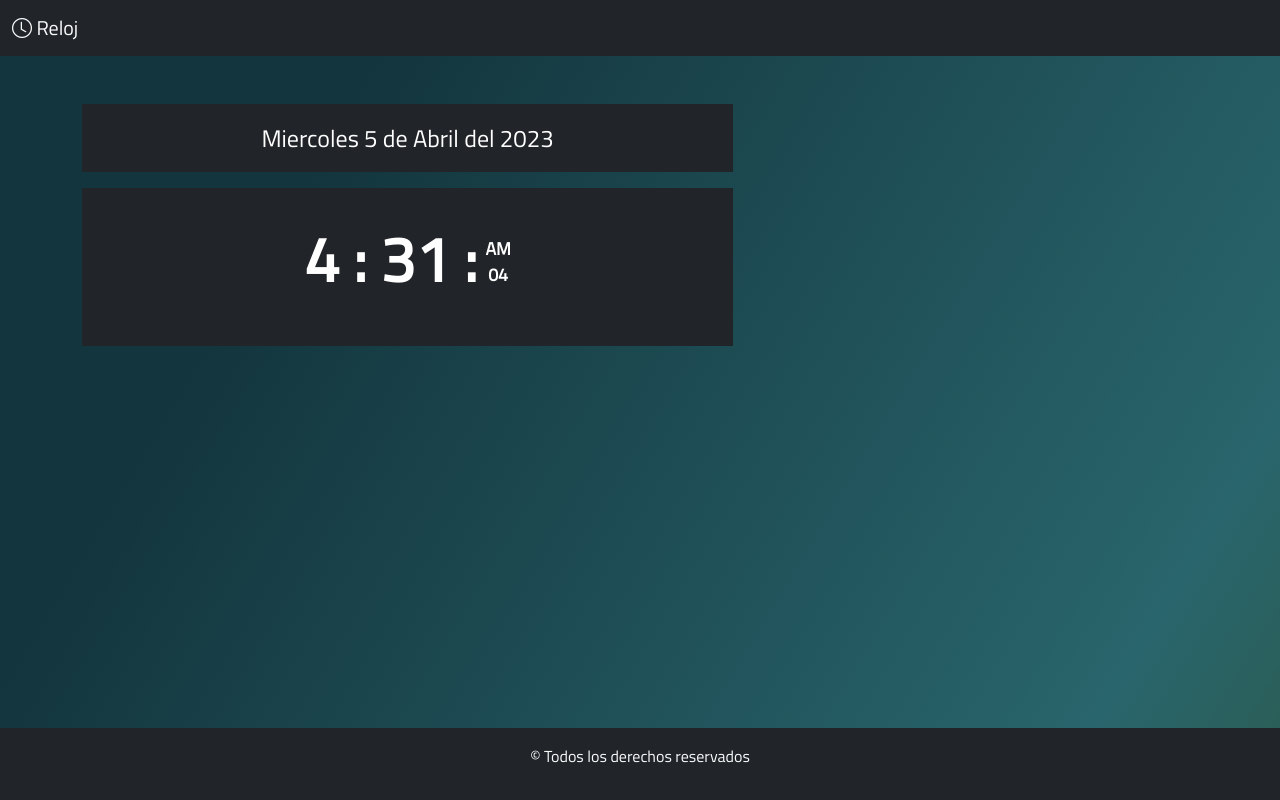
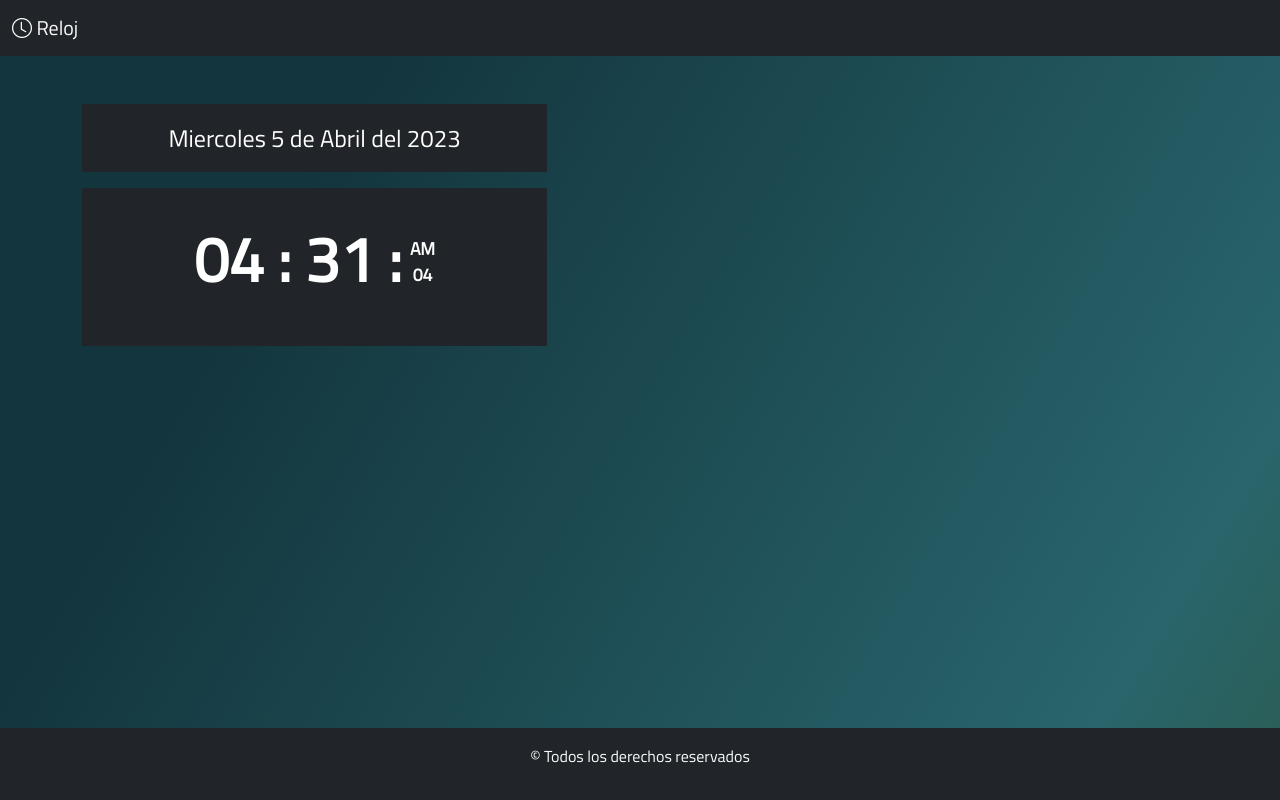
Before and after one commit to anasoledad/tp5-ejercicio4-js, a plain HTML site: page index.html in a window 1280 px wide. Drawn offline with nearby package versions, Linux system fonts and the light colour scheme.

Commit message:
Se agregó el if que concatena el cero en la hora y se modificó las columnas del index

```diff
--- a/index.html
+++ b/index.html
@@ -22,10 +22,10 @@
     </header>
     <main class="container text-center my-5">
         <section class="text-white">
-            <div class="bg-dark col-md-7">
+            <div class="bg-dark col-md-5">
                 <p class="texto-fecha py-3" id="fecha"></p>
             </div>
-            <div class="bg-dark col-md-7 d-flex justify-content-center">
+            <div class="bg-dark col-md-5 d-flex justify-content-center">
                 <div class="d-flex">
                     <p class="texto-hora py-4 fw-bold" id="tiempo"></p>
                     <div class="py-4 ps-2 fw-bold">
--- a/js/app.js
+++ b/js/app.js
@@ -26,6 +26,9 @@ function obtenerHora() {
      if(hora == 0){
         hora = 12;
      }
+     if(hora < 10) {
+        hora = '0' + hora;
+     }
 
      if(minuto < 10) {
         minuto = '0' + minuto;
```
